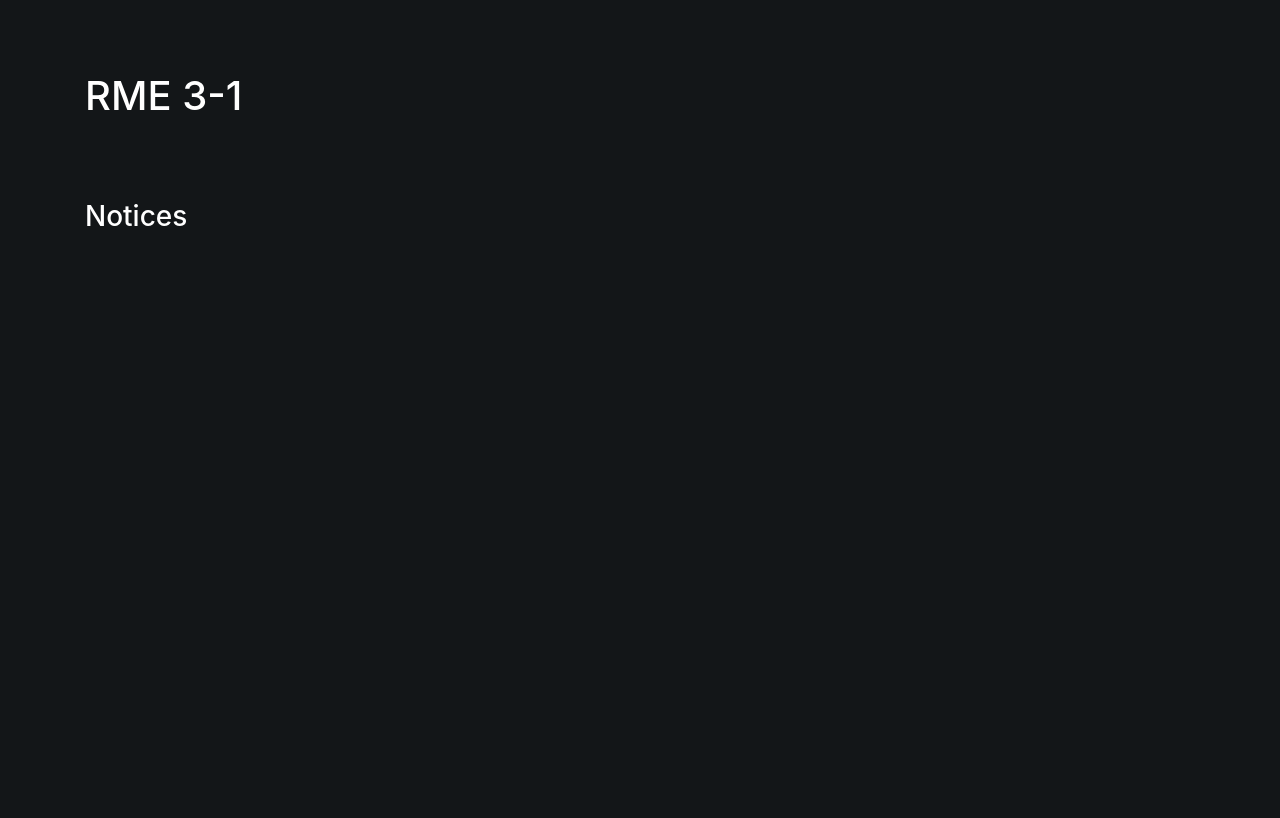
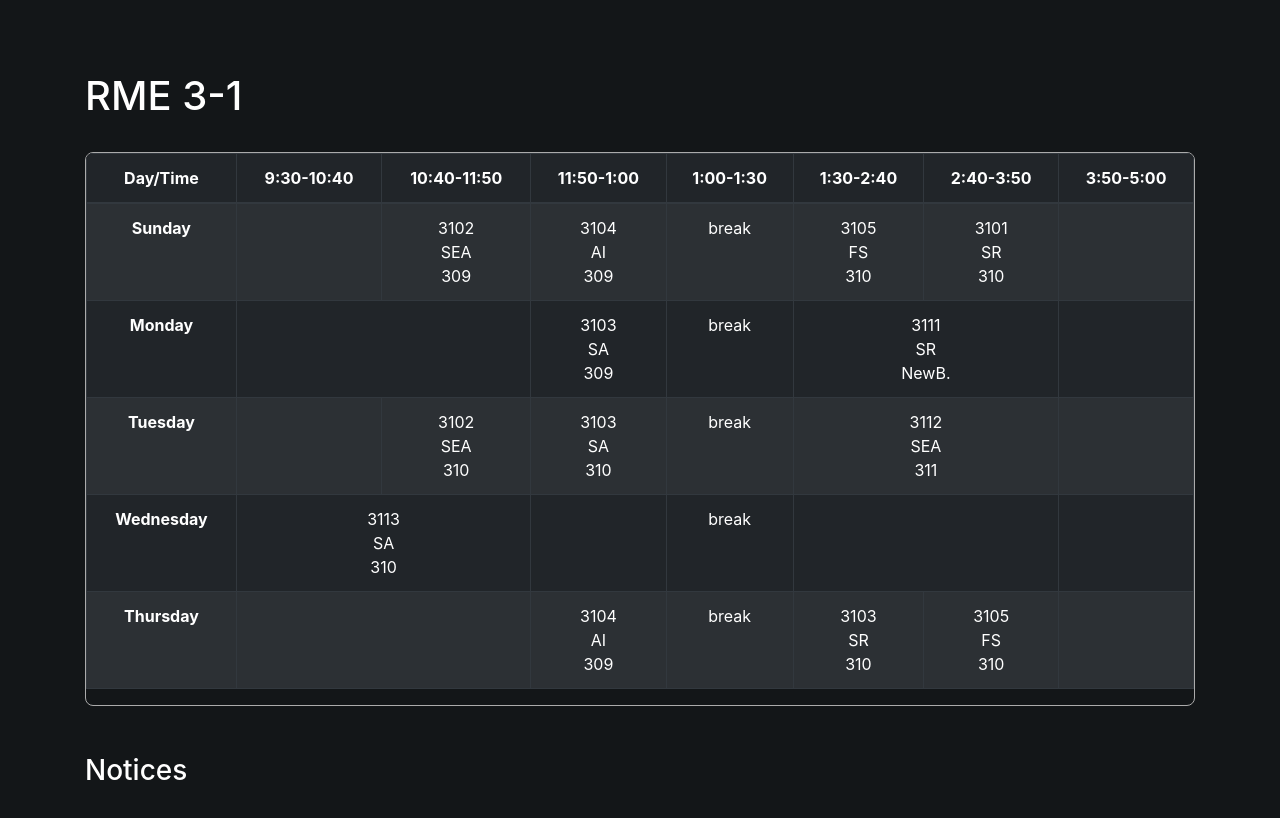
Before and after one commit to saadman-sakib/classroutine, a plain HTML site: page index.html in a window 1280 px wide. Drawn offline with nearby package versions, Linux system fonts and the light colour scheme.

Commit message:
Update index.html

```diff
--- a/index.html
+++ b/index.html
@@ -19,7 +19,7 @@
         <br>
 
 
-<!--         <div class="table-holder" style="overflow-x:auto;" >
+        <div class="table-holder" style="overflow-x:auto;" >
             <table class="table table-striped table-bordered table-dark">
                 <thead>
                     <tr>
@@ -37,7 +37,7 @@
 
                 </tbody>
             </table>
-        </div> -->
+        </div>
 
 
         <br><br>
```
